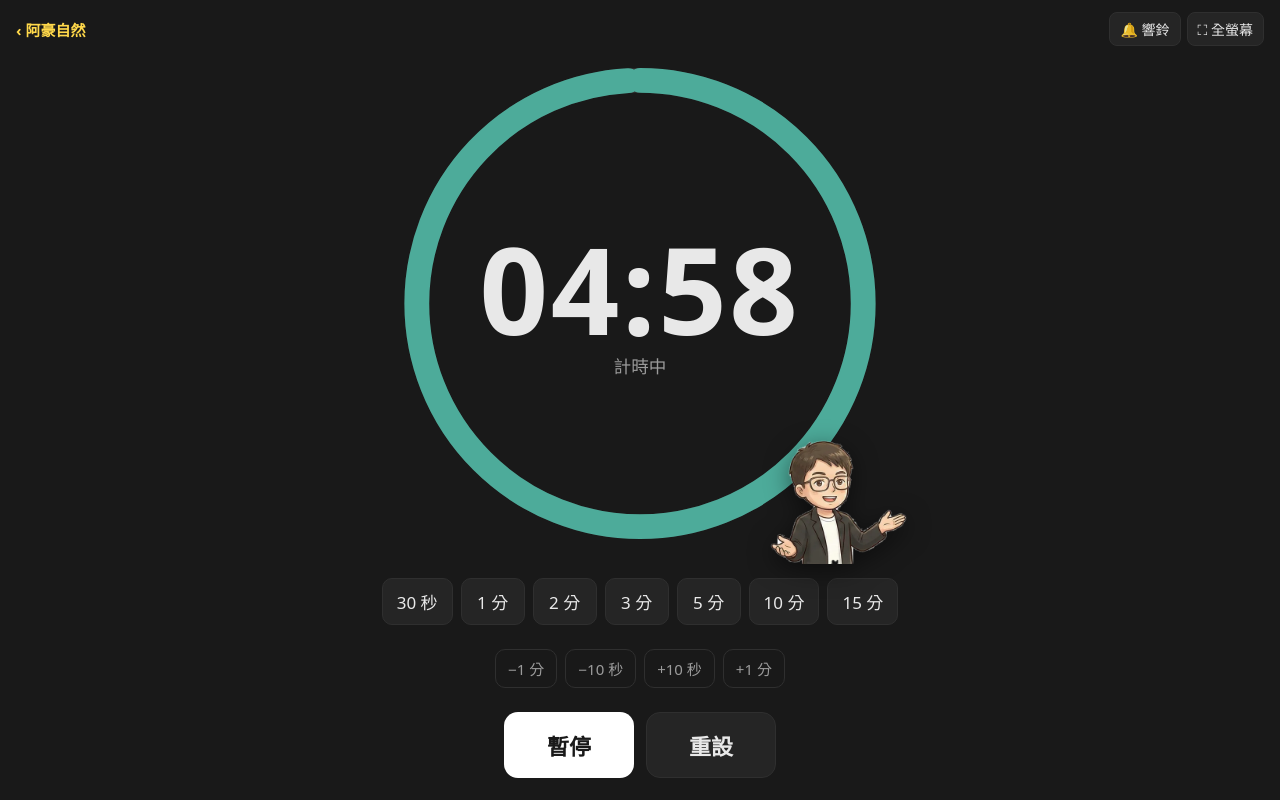
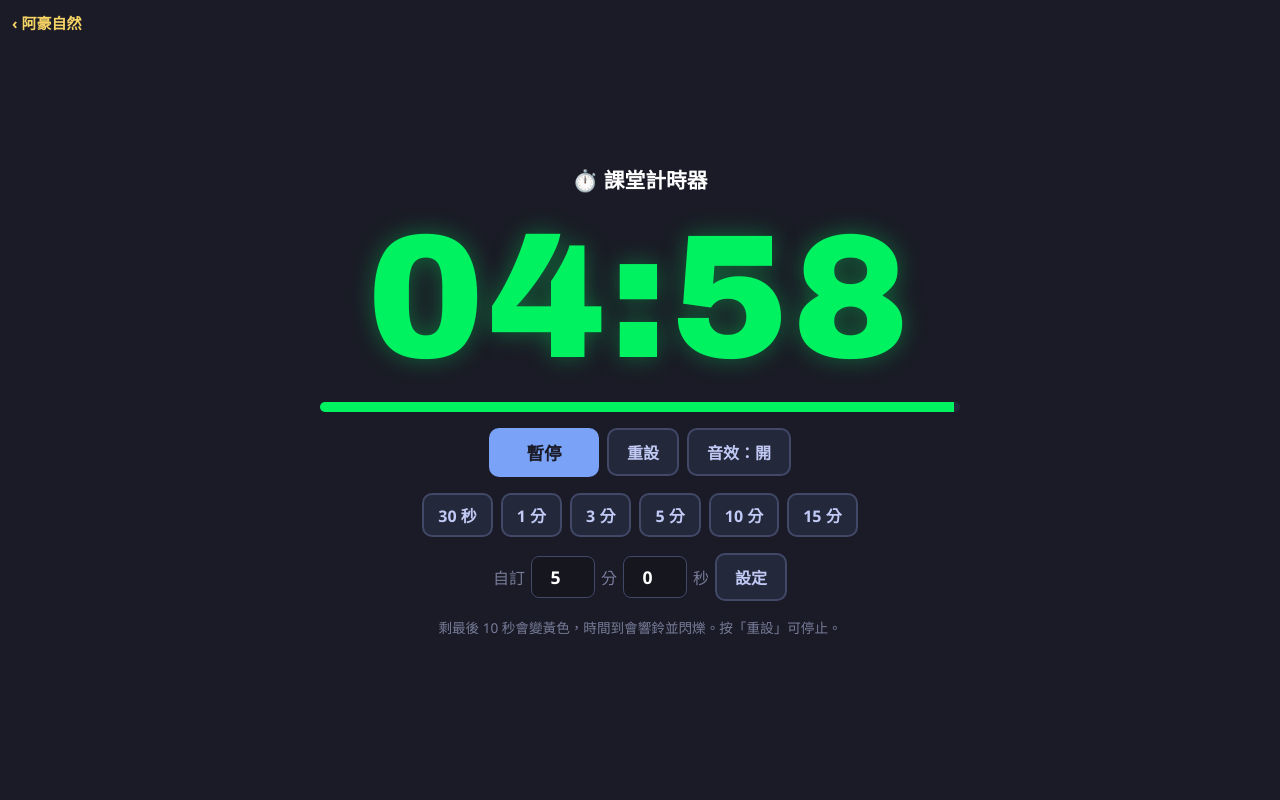
Before and after one commit to bean1103/ahao-science, a plain HTML site: page play/timer/index.html in a window 1280 px wide. Both pictures are taken after a click on the button "開始". Drawn offline with Linux system fonts and the light colour scheme.

Commit message:
Use bean's preferred classroom timer design
Co-Authored-By: Claude Opus 5.5 <noreply@anthropic.com>
Claude-Session: https://claude.ai/code/session_011cWNLyQgZ9vqtwyCKZJ4FX

```diff
--- a/play/timer/index.html
+++ b/play/timer/index.html
@@ -1,96 +1,186 @@
-<!doctype html>
-<html lang="zh-Hant"><head><meta charset="utf-8">
-<meta name="viewport" content="width=device-width,initial-scale=1,viewport-fit=cover">
+<!DOCTYPE html>
+<html lang="zh-TW">
+<head>
+<meta charset="UTF-8">
+<meta name="viewport" content="width=device-width, initial-scale=1.0">
+<title>課堂計時器 · 阿豪自然</title>
+<link rel="icon" href="../../assets/chars/point.webp">
 <meta name="apple-mobile-web-app-capable" content="yes">
-<title>計時器 · 阿豪自然</title>
-<link rel="icon" href="../../assets/chars/point.webp">
 <style>
-:root{--bg:#191919;--panel:#252525;--line:#2f2f2f;--ink:rgba(255,255,255,.9);--muted:#9b9b9b;--accent:#4dab9a;--warn:#ffd84a;--end:#e16259}
-*{box-sizing:border-box}html,body{margin:0;height:100%}
-body{background:var(--bg);color:var(--ink);font-family:"Noto Sans TC","PingFang TC","Microsoft JhengHei",system-ui,sans-serif;
-  display:flex;flex-direction:column;min-height:100dvh;padding:max(12px,env(safe-area-inset-top)) max(16px,env(safe-area-inset-right)) max(16px,env(safe-area-inset-bottom)) max(16px,env(safe-area-inset-left));-webkit-user-select:none;user-select:none}
-button{font:inherit;color:inherit;cursor:pointer;border:0}
-.top{display:flex;justify-content:space-between;align-items:center;gap:8px}
-.top a{color:var(--warn);text-decoration:none;font-weight:700;font-size:15px}
-.top button{background:var(--panel);border:1px solid var(--line);border-radius:8px;padding:6px 10px;font-size:14px}
-main{flex:1;display:flex;flex-direction:column;align-items:center;justify-content:center;gap:clamp(12px,3vh,28px)}
-.ring{position:relative;width:min(84vw,62vh,560px);aspect-ratio:1}
-.ring svg{width:100%;height:100%;transform:rotate(-90deg)}
-.ring circle{fill:none;stroke-width:6}
-.ring .bg{stroke:var(--line)}
-.ring .fg{stroke:var(--accent);stroke-linecap:round;transition:stroke-dashoffset .25s linear,stroke .3s}
-.time{position:absolute;inset:0;display:flex;flex-direction:column;align-items:center;justify-content:center;gap:4px}
-.digits{font-variant-numeric:tabular-nums;font-weight:700;font-size:min(20vw,15vh,140px);line-height:1;letter-spacing:.02em}
-.label{color:var(--muted);font-size:clamp(14px,2.2vh,20px)}
-.mascot{position:absolute;right:-4%;bottom:-2%;width:28%;height:auto;filter:drop-shadow(0 6px 12px rgba(0,0,0,.5));transition:transform .3s}
-body.warn .fg{stroke:var(--warn)} body.warn .digits{color:var(--warn)}
-body.done .fg{stroke:var(--end)} body.done .digits{color:var(--end)}
-@media (prefers-reduced-motion:no-preference){body.done .digits{animation:blink 1s steps(2) infinite}@keyframes blink{50%{opacity:.25}}}
-.presets{display:flex;flex-wrap:wrap;justify-content:center;gap:8px}
-.presets button{background:var(--panel);border:1px solid var(--line);border-radius:10px;padding:10px 14px;font-size:17px;min-width:64px}
-.presets button:active{background:#2f2f2f}
-.adj{display:flex;gap:8px;justify-content:center;flex-wrap:wrap}
-.adj button{background:transparent;border:1px solid var(--line);border-radius:10px;padding:8px 12px;font-size:15px;color:var(--muted)}
-.ctrl{display:flex;gap:12px;justify-content:center}
-.ctrl button{border-radius:14px;padding:16px 28px;font-size:22px;font-weight:700;min-width:130px}
-#go{background:#fff;color:#191919}
-#reset{background:var(--panel);border:1px solid var(--line)}
-body.full .top,body.full .presets,body.full .adj{display:none}
-</style></head>
+  :root {
+    --bg: #1a1b26; --card: #24283b; --text: #c0caf5; --muted: #787c99;
+    --border: #414868; --blue: #7aa2f7; --green: #00f260; --yellow: #f6d365; --red: #ff757f;
+  }
+  * { box-sizing: border-box; }
+  html, body { margin: 0; height: 100%; }
+  body {
+    background: var(--bg); color: var(--text);
+    font-family: 'Segoe UI', 'Microsoft JhengHei', sans-serif;
+    display: flex; flex-direction: column; align-items: center; justify-content: center;
+    padding: 16px; gap: 16px;
+  }
+  body.done { animation: flash 0.8s ease-in-out infinite alternate; }
+  @keyframes flash { from { background: var(--bg); } to { background: #4a1d24; } }
+  h3 { margin: 0; font-size: 1.3rem; color: #fff; }
+  .display {
+    font-family: 'Arial Black', 'Segoe UI', sans-serif; font-weight: 900;
+    font-size: clamp(4rem, 22vw, 11rem); line-height: 1; letter-spacing: 0.02em;
+    color: var(--green); font-variant-numeric: tabular-nums;
+    text-shadow: 0 0 25px rgba(0, 242, 96, 0.35);
+  }
+  .display.warn { color: var(--yellow); text-shadow: 0 0 25px rgba(246, 211, 101, 0.35); }
+  .display.end { color: var(--red); text-shadow: 0 0 25px rgba(255, 117, 127, 0.5); }
+  .bar { width: min(100%, 640px); height: 10px; background: var(--card); border-radius: 5px; overflow: hidden; }
+  .bar > div { height: 100%; width: 100%; background: var(--green); transition: width 0.25s linear; }
+  .row { display: flex; flex-wrap: wrap; gap: 8px; justify-content: center; align-items: center; }
+  button {
+    font: inherit; font-weight: 700; cursor: pointer; border-radius: 10px; padding: 10px 18px;
+    border: 2px solid var(--border); background: var(--card); color: var(--text);
+  }
+  button:hover { border-color: var(--blue); }
+  button.main { background: var(--blue); color: #1a1b26; border-color: var(--blue); min-width: 110px; font-size: 1.1rem; }
+  .preset { padding: 8px 14px; }
+  .custom { display: flex; align-items: center; gap: 6px; color: var(--muted); }
+  .custom input {
+    width: 64px; padding: 8px; text-align: center; font: inherit; font-weight: 700; font-size: 1.1rem;
+    background: #16161e; color: #fff; border: 1px solid var(--border); border-radius: 8px;
+  }
+  .hint { font-size: 0.85rem; color: var(--muted); }
+  :focus-visible { outline: 2px solid var(--blue); outline-offset: 2px; }
+</style>
+</head>
 <body>
-<div class="top"><a href="../../index.html#tools">‹ 阿豪自然</a>
-  <div style="display:flex;gap:6px"><button id="snd" aria-pressed="true">🔔 響鈴</button><button id="fs">⛶ 全螢幕</button></div></div>
-<main>
-  <div class="ring">
-    <svg viewBox="0 0 120 120" aria-hidden="true"><circle class="bg" cx="60" cy="60" r="54"/><circle class="fg" id="arc" cx="60" cy="60" r="54"/></svg>
-    <div class="time"><div class="digits" id="d" role="timer" aria-live="off">05:00</div><div class="label" id="lb">按「開始」</div></div>
-    <img class="mascot" src="../../assets/chars/point.webp" alt="" id="m">
+<a href="../../index.html#tools" style="position:fixed;left:12px;top:12px;color:#f6d365;text-decoration:none;font-weight:700;font-size:15px">‹ 阿豪自然</a>
+  <h3>⏱️ 課堂計時器</h3>
+  <div class="display" id="display" aria-live="polite">05:00</div>
+  <div class="bar"><div id="bar"></div></div>
+
+  <div class="row">
+    <button class="main" id="startBtn" type="button">開始</button>
+    <button id="resetBtn" type="button">重設</button>
+    <button id="soundBtn" type="button" aria-pressed="true">音效：開</button>
   </div>
-  <div class="presets" id="pre"></div>
-  <div class="adj"><button data-a="-60">−1 分</button><button data-a="-10">−10 秒</button><button data-a="10">+10 秒</button><button data-a="60">+1 分</button></div>
-  <div class="ctrl"><button id="go">開始</button><button id="reset">重設</button></div>
-</main>
+
+  <div class="row" id="presets">
+    <button class="preset" type="button" data-sec="30">30 秒</button>
+    <button class="preset" type="button" data-sec="60">1 分</button>
+    <button class="preset" type="button" data-sec="180">3 分</button>
+    <button class="preset" type="button" data-sec="300">5 分</button>
+    <button class="preset" type="button" data-sec="600">10 分</button>
+    <button class="preset" type="button" data-sec="900">15 分</button>
+  </div>
+
+  <div class="row custom">
+    <label>自訂</label>
+    <input id="min" type="number" min="0" max="99" value="5" aria-label="分鐘"> 分
+    <input id="sec" type="number" min="0" max="59" value="0" aria-label="秒"> 秒
+    <button id="setBtn" type="button">設定</button>
+  </div>
+  <div class="hint">剩最後 10 秒會變黃色，時間到會響鈴並閃爍。按「重設」可停止。</div>
+
 <script>
-const P=[[30,"30 秒"],[60,"1 分"],[120,"2 分"],[180,"3 分"],[300,"5 分"],[600,"10 分"],[900,"15 分"]];
-const $=id=>document.getElementById(id), C=2*Math.PI*54, arc=$("arc");
-arc.style.strokeDasharray=C;
-let total=300, left=300, end=0, run=false, tick=null, sound=true, wake=null, ac=null;
-try{const s=JSON.parse(localStorage.getItem("ahao-timer")||"{}");if(s.total)total=left=s.total;if(s.sound===false)sound=false}catch(e){}
-const save=()=>{try{localStorage.setItem("ahao-timer",JSON.stringify({total,sound}))}catch(e){}};
-const fmt=s=>{s=Math.max(0,Math.ceil(s));const m=Math.floor(s/60);return String(m).padStart(2,"0")+":"+String(s%60).padStart(2,"0")};
-function draw(){
-  $("d").textContent=fmt(left);
-  arc.style.strokeDashoffset=C*(1-(total?Math.max(0,left)/total:0));
-  document.body.classList.toggle("warn",run&&left<=Math.min(10,total*.2)&&left>0);
-  document.body.classList.toggle("done",left<=0&&total>0&&!run&&end===-1);
-  $("go").textContent=run?"暫停":(left<total&&left>0?"繼續":"開始");
-  $("lb").textContent=left<=0&&end===-1?"時間到！":run?"計時中":"按「開始」";
-  $("m").src="../../assets/chars/"+(left<=0&&end===-1?"cheer":run?"present":"point")+".webp";
-  $("snd").textContent=sound?"🔔 響鈴":"🔕 靜音";$("snd").setAttribute("aria-pressed",sound);
-}
-function beep(){if(!sound)return;try{ac=ac||new (window.AudioContext||window.webkitAudioContext)();const t=ac.currentTime;
-  for(let i=0;i<3;i++){const o=ac.createOscillator(),g=ac.createGain();o.type="sine";o.frequency.value=880;o.connect(g);g.connect(ac.destination);
-    const s=t+i*0.45;g.gain.setValueAtTime(0.0001,s);g.gain.exponentialRampToValueAtTime(0.5,s+0.02);g.gain.exponentialRampToValueAtTime(0.0001,s+0.35);o.start(s);o.stop(s+0.4)}}catch(e){}
-  try{navigator.vibrate&&navigator.vibrate([300,150,300])}catch(e){}}
-async function lock(on){try{if(on&&"wakeLock" in navigator){wake=await navigator.wakeLock.request("screen")}else if(!on&&wake){await wake.release();wake=null}}catch(e){}}
-function loop(){left=(end-Date.now())/1000;if(left<=0){left=0;run=false;end=-1;clearInterval(tick);beep();lock(false);document.body.classList.remove("full")}draw()}
-function start(){if(left<=0)left=total;if(!total)return;
-  try{ac=ac||new (window.AudioContext||window.webkitAudioContext)();ac.resume&&ac.resume()}catch(e){} // unlock audio on iOS tap
-  run=true;end=Date.now()+left*1000;clearInterval(tick);tick=setInterval(loop,200);lock(true);draw()}
-function pause(){run=false;clearInterval(tick);left=Math.max(0,(end-Date.now())/1000);end=0;lock(false);draw()}
-function set(s){run=false;clearInterval(tick);end=0;total=left=Math.max(0,Math.min(5999,s));save();lock(false);draw()}
-$("pre").innerHTML=P.map(([s,l])=>`<button data-s="${s}">${l}</button>`).join("");
-$("pre").addEventListener("click",e=>{const b=e.target.closest("button");if(b)set(+b.dataset.s)});
-document.querySelector(".adj").addEventListener("click",e=>{const b=e.target.closest("button");if(!b)return;const a=+b.dataset.a;
-  if(run){end+=a*1000;total=Math.max(1,total+a);loop()}else set((left>0?left:total)+a)});
-$("go").addEventListener("click",()=>run?pause():start());
-$("reset").addEventListener("click",()=>set(total));
-$("snd").addEventListener("click",()=>{sound=!sound;save();draw()});
-$("fs").addEventListener("click",()=>{const d=document.documentElement;
-  if(d.requestFullscreen&&!document.fullscreenElement){d.requestFullscreen().catch(()=>{})}else if(document.fullscreenElement){document.exitFullscreen()}
-  else document.body.classList.toggle("full")}); // iPhone Safari: hide controls instead
-document.addEventListener("keydown",e=>{if(e.code==="Space"){e.preventDefault();run?pause():start()}});
-document.addEventListener("visibilitychange",()=>{if(document.visibilityState==="visible"&&run)lock(true)});
-draw();
+(function () {
+  var display = document.getElementById('display');
+  var bar = document.getElementById('bar');
+  var startBtn = document.getElementById('startBtn');
+  var resetBtn = document.getElementById('resetBtn');
+  var soundBtn = document.getElementById('soundBtn');
+  var minIn = document.getElementById('min');
+  var secIn = document.getElementById('sec');
+
+  var total = 300;        // 設定的秒數
+  var endAt = 0;          // 計時中：結束的時間點 (ms)
+  var left = 300 * 1000;  // 暫停時剩下的毫秒
+  var running = false, timer = null, ringTimer = null, soundOn = true, ctx = null;
+
+  function audio() {
+    if (!ctx) { try { ctx = new (window.AudioContext || window.webkitAudioContext)(); } catch (e) { return null; } }
+    if (ctx.state === 'suspended') { try { ctx.resume(); } catch (e) {} }
+    return ctx;
+  }
+  function beep(freq, delay, dur, vol) {
+    if (!soundOn) return;
+    var c = audio(); if (!c) return;
+    var o = c.createOscillator(), g = c.createGain(), t = c.currentTime + delay;
+    o.type = 'sine'; o.frequency.value = freq;
+    g.gain.setValueAtTime(0.0001, t);
+    g.gain.exponentialRampToValueAtTime(vol, t + 0.02);
+    g.gain.exponentialRampToValueAtTime(0.0001, t + dur);
+    o.connect(g); g.connect(c.destination); o.start(t); o.stop(t + dur + 0.05);
+  }
+  function ring() { beep(880, 0, 0.25, 0.5); beep(880, 0.3, 0.25, 0.5); beep(1175, 0.6, 0.5, 0.5); }
+
+  function fmt(ms) {
+    var s = Math.ceil(ms / 1000), m = Math.floor(s / 60);
+    s = s % 60;
+    return (m < 10 ? '0' : '') + m + ':' + (s < 10 ? '0' : '') + s;
+  }
+  function render(ms) {
+    display.textContent = fmt(ms);
+    var sLeft = Math.ceil(ms / 1000);
+    display.className = 'display' + (ms <= 0 ? ' end' : (sLeft <= 10 ? ' warn' : ''));
+    var pct = total > 0 ? Math.max(0, Math.min(100, ms / (total * 1000) * 100)) : 0;
+    bar.style.width = pct + '%';
+    bar.style.background = ms <= 0 ? 'var(--red)' : (sLeft <= 10 ? 'var(--yellow)' : 'var(--green)');
+  }
+  var lastSec = null;
+  function tick() {
+    var ms = endAt - Date.now();
+    if (ms <= 0) { finish(); return; }
+    var s = Math.ceil(ms / 1000);
+    if (s !== lastSec && s <= 3) beep(660, 0, 0.12, 0.3);  // 最後 3 秒提示音
+    lastSec = s;
+    render(ms);
+  }
+  function finish() {
+    clearInterval(timer); timer = null; running = false; left = 0;
+    render(0); startBtn.textContent = '開始';
+    document.body.classList.add('done');
+    ring(); clearInterval(ringTimer);
+    var n = 0; ringTimer = setInterval(function () { if (++n >= 4) { clearInterval(ringTimer); } else ring(); }, 1500);
+  }
+  function stopAlarm() { clearInterval(ringTimer); document.body.classList.remove('done'); }
+  function start() {
+    if (left <= 0) left = total * 1000;
+    if (left <= 0) return;
+    stopAlarm(); audio();
+    endAt = Date.now() + left; running = true; lastSec = null;
+    startBtn.textContent = '暫停';
+    clearInterval(timer); timer = setInterval(tick, 200); tick();
+  }
+  function pause() {
+    left = Math.max(0, endAt - Date.now()); running = false;
+    clearInterval(timer); timer = null; startBtn.textContent = '繼續';
+  }
+  function setTime(sec) {
+    sec = Math.max(0, Math.min(99 * 60 + 59, Math.floor(sec)));
+    clearInterval(timer); timer = null; running = false; stopAlarm();
+    total = sec; left = sec * 1000;
+    minIn.value = Math.floor(sec / 60); secIn.value = sec % 60;
+    startBtn.textContent = '開始'; render(left);
+  }
+
+  startBtn.addEventListener('click', function () { running ? pause() : start(); });
+  resetBtn.addEventListener('click', function () { setTime(total); });
+  soundBtn.addEventListener('click', function () {
+    soundOn = !soundOn;
+    soundBtn.textContent = soundOn ? '音效：開' : '音效：關';
+    soundBtn.setAttribute('aria-pressed', soundOn ? 'true' : 'false');
+  });
+  [].forEach.call(document.querySelectorAll('.preset'), function (b) {
+    b.addEventListener('click', function () { setTime(Number(b.getAttribute('data-sec'))); });
+  });
+  document.getElementById('setBtn').addEventListener('click', function () {
+    setTime((parseInt(minIn.value, 10) || 0) * 60 + (parseInt(secIn.value, 10) || 0));
+  });
+  [minIn, secIn].forEach(function (i) {
+    i.addEventListener('keydown', function (e) { if (e.key === 'Enter') document.getElementById('setBtn').click(); });
+  });
+  document.addEventListener('keydown', function (e) {
+    if (e.code === 'Space' && e.target.tagName !== 'INPUT' && e.target.tagName !== 'BUTTON') { e.preventDefault(); startBtn.click(); }
+  });
+  render(left);
+})();
 </script>
-</body></html>
+</body>
+</html>
```
